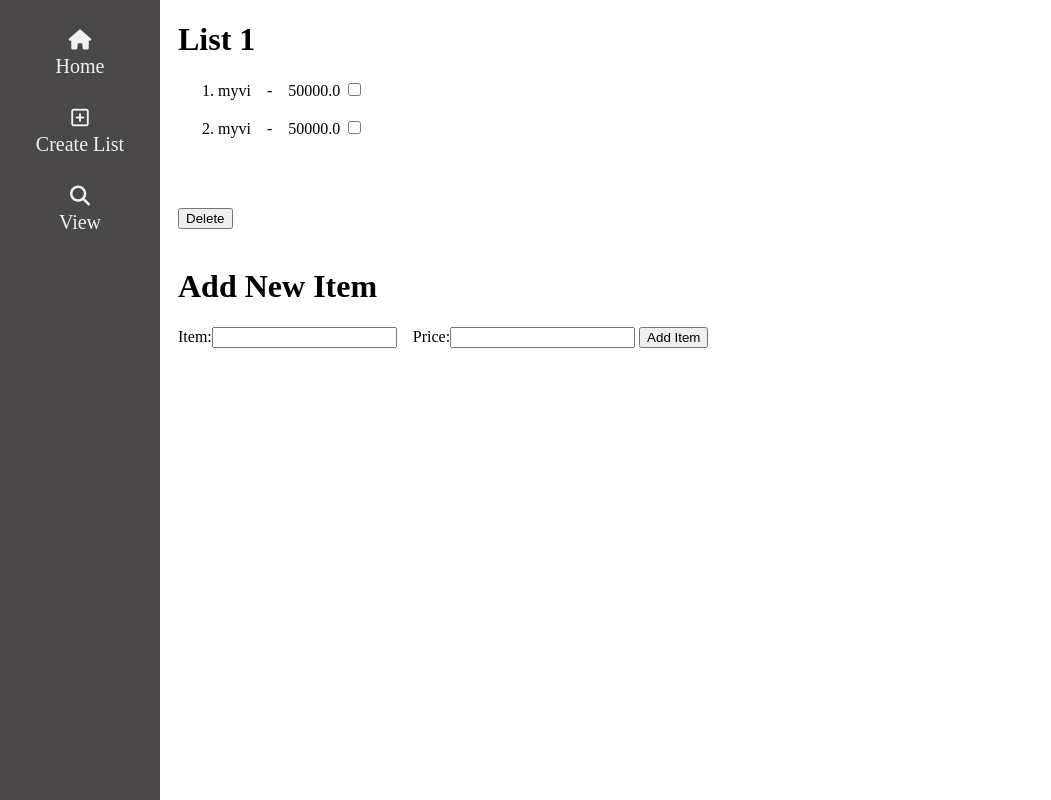
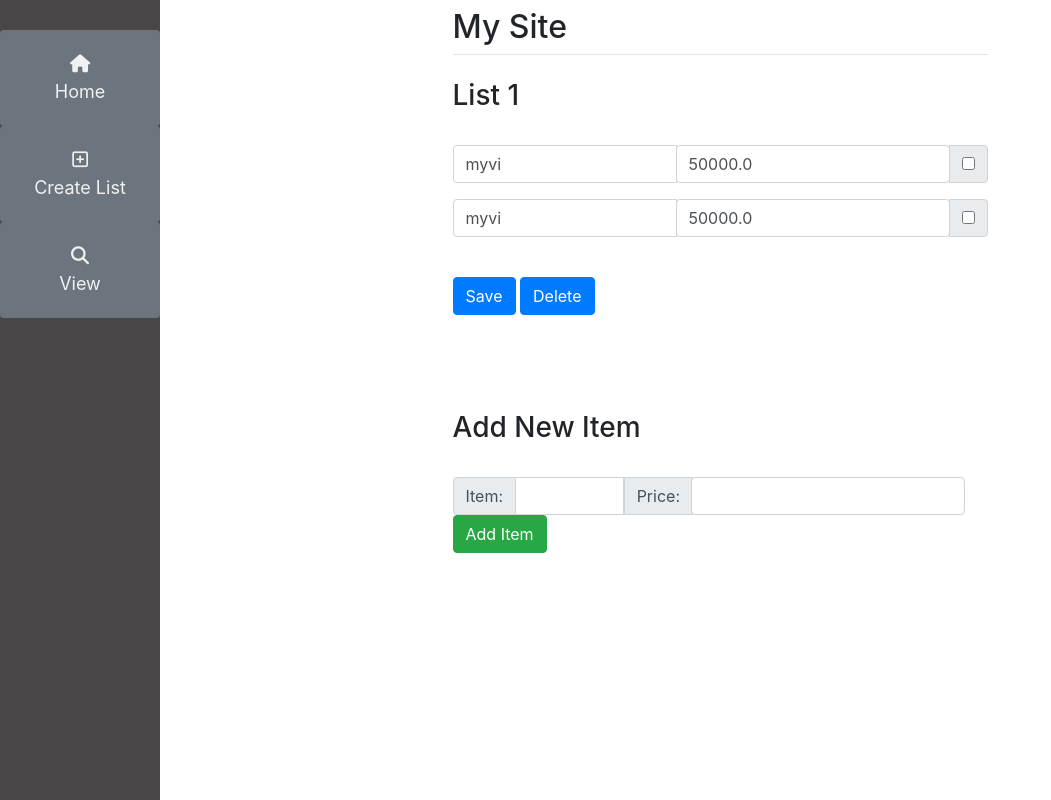
Before and after one commit to SethYZ/dailyexpenses, a Django app: page /4 in a window 1280 px wide. Shown: the whole page, without its empty margins (0-1051 px from the left). Run offline with Django 3.2, Linux system fonts and the light colour scheme; data comes from the database, SQL or seed files in the repository; both versions use the stored data as it was after the commit; some libraries are stand-ins or nearby versions.

Commit message:
project progress

```diff
--- a/main/templates/main/base.html
+++ b/main/templates/main/base.html
@@ -1,4 +1,4 @@
-<!DOCTYPE HTML>
+<!doctype HTML>
 <html>
 
   <head>
@@ -21,9 +21,9 @@
           .sidebar a{
             text-align: center;
             text-decoration: none;
-            font-size: 20px;
+            font-size: 18px;
             display: block;
-            padding-bottom: 30px;
+            padding-bottom: 20px;
             color: #F1F1F1;
           }
 
@@ -34,12 +34,9 @@
           .sidebar i{
             text-align: center;
             display: block;
+            padding-top: 20px;
             padding-bottom: 5px;
             color: #F1F1F1;
-          }
-
-          .sidebar i:hover{
-            color: #2CDCF4;
           }
 
           .main{
@@ -49,21 +46,40 @@
 
       </style>
 
+      <meta charset="utf-8">
+      <meta name="viewport" content="width=device-width, initial-scale=1, shrink-to-fit=no">
+
+      <link rel="stylesheet" href="https://stackpath.bootstrapcdn.com/bootstrap/4.3.1/css/bootstrap.min.css"
+      integrity="sha384-ggOyR0iXCbMQv3Xipma34MD+dH/1fQ784/j6cY/iJTQUOhcWr7x9JvoRxT2MZw1T" crossorigin="anonymous">
+
       <title>{% block title %}Expenses List{% endblock %}</title>
   </head>
 
   <body>
 
     <div class="sidebar">
-            <a href="/"><i class="fas fa-home"></i>Home</a>
-            <a href="/create"><i class="far fa-plus-square"></i>Create List</a>
-            <a href="/4"><i class="fas fa-search"></i>View</a>
+            <a href="/" class="btn btn-secondary btn-sm" role="button" aria-pressed="true">
+              <i class="fas fa-home"></i>Home</a>
+            <a href="/create" class="btn btn-secondary btn-sm" role="button" aria-pressed="true">
+              <i class="far fa-plus-square"></i>Create List</a>
+            <a href="/4" class="btn btn-secondary btn-sm" role="button" aria-pressed="true">
+              <i class="fas fa-search"></i>View</a>
     </div>
 
-    <div id="content", name="content", class="main">
-      {% block content %}
-      {% endblock %}
+    <div name="content", class="main">
+        <div class="row justify-content-center">
+            <div class="col-6">
+                <h2 class="mt-2">My Site</h2>
+                <hr class="mt-0 mb-4">
+                {% block content %}
+                {% endblock %}
+            </div>
+        </div>
     </div>
+
+    <script src="https://code.jquery.com/jquery-3.3.1.slim.min.js" integrity="sha384-q8i/X+965DzO0rT7abK41JStQIAqVgRVzpbzo5smXKp4YfRvH+8abtTE1Pi6jizo" crossorigin="anonymous"></script>
+    <script src="https://cdnjs.cloudflare.com/ajax/libs/popper.js/1.14.7/umd/popper.min.js" integrity="sha384-UO2eT0CpHqdSJQ6hJty5KVphtPhzWj9WO1clHTMGa3JDZwrnQq4sF86dIHNDz0W1" crossorigin="anonymous"></script>
+    <script src="https://stackpath.bootstrapcdn.com/bootstrap/4.3.1/js/bootstrap.min.js" integrity="sha384-JjSmVgyd0p3pXB1rRibZUAYoIIy6OrQ6VrjIEaFf/nJGzIxFDsf4x0xIM+B07jRM" crossorigin="anonymous"></script>
 
   </body>
 
--- a/main/templates/main/create.html
+++ b/main/templates/main/create.html
@@ -3,10 +3,10 @@
 {% block title %} Create Page {% endblock %}
 
 {% block content %}
-<h1>Create New List</h1>
+<h2>Create New List</h2><br>
   <form action="/create/" method="post">
       {% csrf_token %}
       {{form.as_p}}
-      <button type="submit" name="create">Create</button>
+      <button type="submit" name="create" class="btn btn-primary">Create</button>
   </form>
 {% endblock %}
--- a/main/templates/main/list.html
+++ b/main/templates/main/list.html
@@ -3,21 +3,44 @@
 {% block title %}View List{% endblock %}
 
 {% block content %}
-    <h1>{{ls.name}}</h1>
+    <h3>{{ls.name}}</h3><br>
     <form action="#" method="post">
         {% csrf_token %}
+        {% for item in ls.item_set.all %}
+            <div class="input-group mb-3">
+                <input type="text" class="form-control" name="UpdateItemName" value="{{item.item_name}}">
+                    <div class="input-group-append">
+                        <input type="text" class="form-control" name="UpdateItemPrice" value="{{item.price}}">
+                    </div>
+                    <div class="input-group-append">
+                        <div class="input-group-text">
+                          <input type="checkbox" name="c{{item.id}}" value="checked"/>
+                        </div>
+                    </div>
+            </div>
+        {% endfor %}
 
-        <ol>
-          {% for item in ls.item_set.all %}
-          <li>{{item.item_name}}&nbsp&nbsp&nbsp - &nbsp&nbsp&nbsp{{item.price}}
-          <input type="checkbox" name="c{{item.id}}" value="checked"></li><br>
-          {% endfor %}
-        </ol>
+        <br><button class="btn btn-primary" type="submit" name="update" value="update">Save</button>
+        <button class="btn btn-primary" type="submit" name="delete" value="delete">Delete</button><br><br>
 
-        <br><br><button type="submit" name="delete" value="delete">Delete</button><br><br>
+        <br><br><br><h3>Add New Item</h3><br>
+        <div class="input-group mb-3">
 
-        <h1>Add New Item</h1>
-        Item:<input type="text" name="AddItem"/>&nbsp&nbsp&nbsp Price:<input type="text" name="AddPrice"/>
-        <button type="submit" name="newItem" value="newItem">Add Item</button>
+            <div class="input-group-prepend">
+                <span class="input-group-text">Item: </span>
+            </div>
+            <input type="text" class="form-control" name="AddItem"/>
+
+            <div class="input-group-prepend">
+                <span class="input-group-text">Price: </span>
+            </div>
+
+            <div class="input-group-append">
+                <input type="text" class="form-control" name="AddPrice"/>
+            </div>
+
+            &nbsp&nbsp&nbsp&nbsp&nbsp<button class="btn btn-success" type="submit" name="newItem" value="newItem">Add Item</button>
+
+        </div>
     </form>
 {% endblock %}
--- a/main/views.py
+++ b/main/views.py
@@ -14,6 +14,20 @@ def index(response, id):
     if response.method == "POST":
         print(response.POST)
 
+#        if response.POST.get("update"):
+#            for item in ls.item_set.all():
+#                if response.POST.get("UpdateItemName") != "" and response.POST.get("UpdateItemPrice") != 0:
+#                    newName = response.POST.get("UpdateItemName")
+#                    newPrice = response.POST.get("UpdateItemPrice")
+#
+#                    item.item_name = newName
+#                    item.price = newPrice
+#
+#                    item.save()
+#
+#            else:
+#                    print("Please insert a valid name!")
+
         if response.POST.get("delete"):
             for item in ls.item_set.all():
                 if response.POST.get("c" + str(item.id)) == "checked":
@@ -29,7 +43,7 @@ def index(response, id):
             if len(text) > 2:
                 ls.item_set.create(item_name=text, price=p)
             else:
-                print("Insert Valid Data")
+                print("Insert A Valid Data")
 
 
     return render(response, "main/list.html", {"ls":ls})
```
Also changed, not shown: db.sqlite3.
